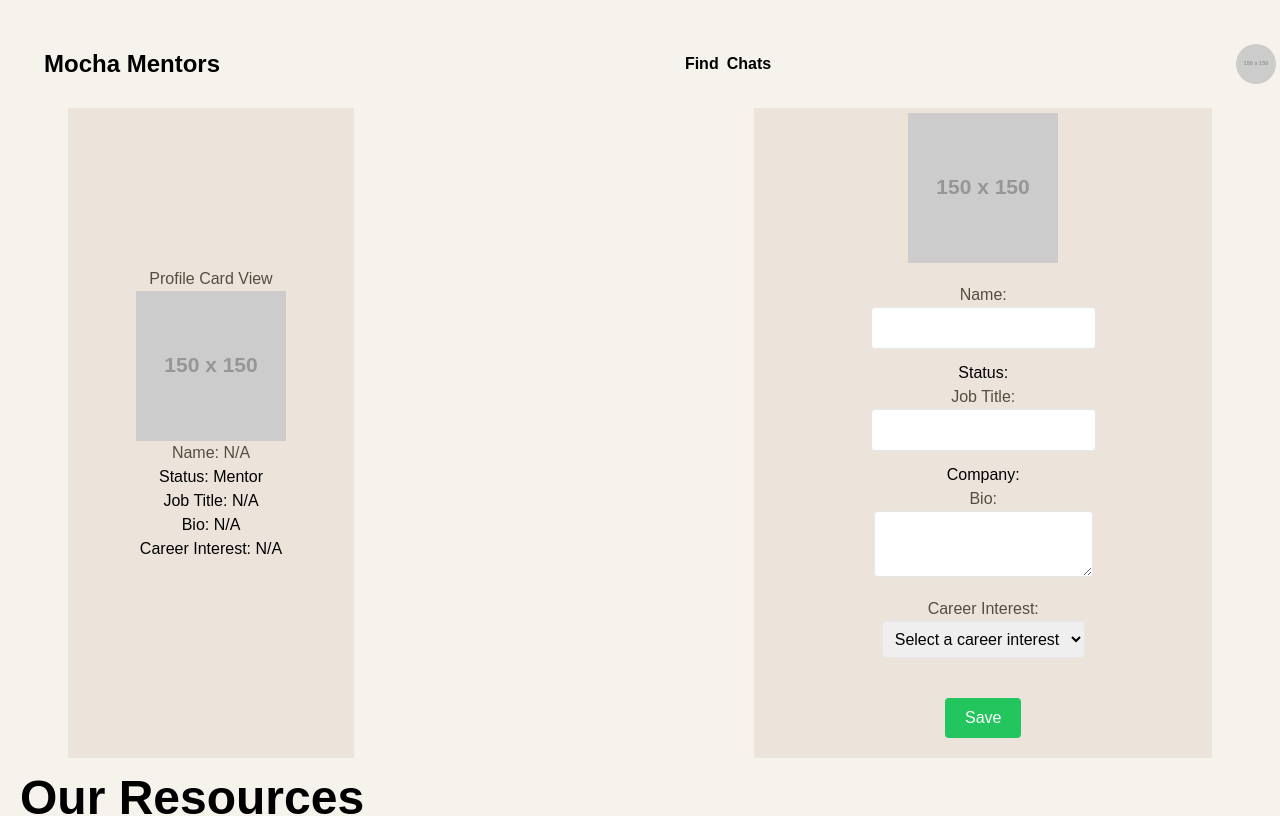
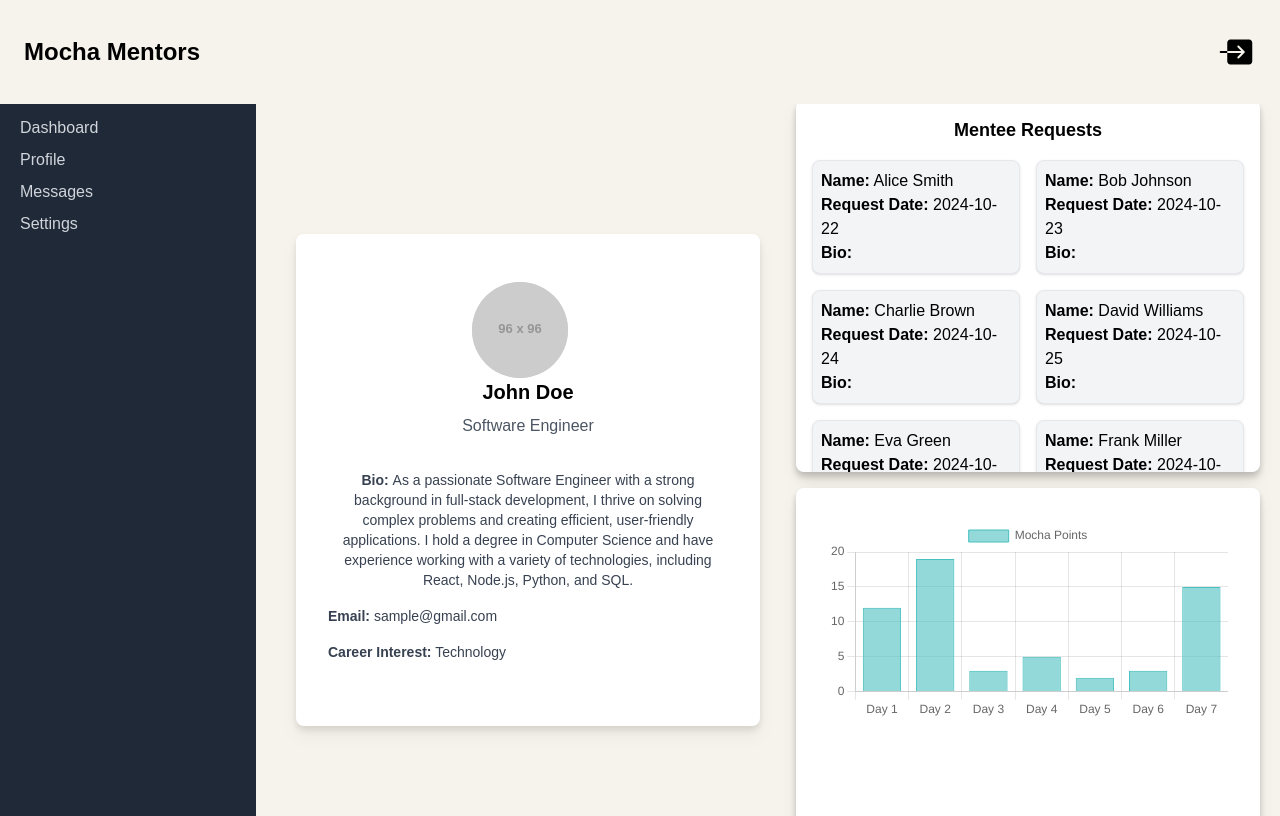
Before and after one commit to wangtony4005/coffeechat, a React (Vite) app in the folder frontend/: page /mentor-profile in a window 1280 px wide. Shown: the top 816 px of the page. Built offline with nearby package versions, Linux system fonts and the light colour scheme.

Commit message:
dashbaord for mentor complete

```diff
--- a/frontend/package.json
+++ b/frontend/package.json
@@ -11,10 +11,13 @@
   },
   "dependencies": {
     "axios": "^1.7.7",
+    "chart.js": "^4.4.6",
     "framer-motion": "^11.9.0",
     "hamburger-react": "^2.5.1",
     "react": "^18.3.1",
+    "react-chartjs-2": "^5.2.0",
     "react-dom": "^18.3.1",
+    "react-icons": "^5.3.0",
     "react-router-dom": "^6.26.2",
     "socket.io": "^4.8.0",
     "socket.io-client": "^4.8.0"
--- /dev/null
+++ b/frontend/src/components/mentor/MentorNavbar.jsx
@@ -0,0 +1,68 @@
+import { useEffect, useState } from "react";
+import { Link, useNavigate } from "react-router-dom";
+import Hamburger from "hamburger-react";
+import { motion } from "framer-motion";
+import { IoIosExit } from "react-icons/io";
+
+function MentorNavbar() {
+  const [login, setLogin] = useState(false);
+  const [isMenuOpen, setIsMenuOpen] = useState(false);
+  const [isProfileOpen, setIsProfileOpen] = useState(false);
+
+  const openProfile = () => {
+    setIsProfileOpen(!isProfileOpen);
+  };
+
+  const logout = () => {
+    localStorage.removeItem("token");
+    navigate("/");
+  };
+
+  const navigate = useNavigate();
+
+  useEffect(() => {
+    if (login) {
+      document.body.style.overflow = "hidden";
+    } else {
+      document.body.style.overflow = "auto";
+    }
+  }, [login]);
+
+  const headerVariants = {
+    hidden: { opacity: 0, y: 0 },
+    visible: { opacity: 1, y: 0 },
+  };
+  return (
+    <>
+      <header className="absolute w-screen z-10 flex items-center justify-between bg-nav-color py-6 px-6 font-semibold stroke-stone-400">
+        <Link to="/mentor-profile" className="lg:text-2xl sm:text-sm ">
+          Mocha Mentors
+        </Link>
+
+        <div className="hidden lg:flex space-x-4">
+          <button onClick={() => logout()} className="py-2">
+            <IoIosExit className=" h-10 w-10" />
+          </button>
+        </div>
+        <div className="lg:hidden flex items-center z-auto">
+          <button onClick={() => setIsMenuOpen(!isMenuOpen)}>
+            <Hamburger />
+          </button>
+        </div>
+        {isMenuOpen && (
+          <div className="absolute top-16 right-0 w-full z-40 bg-nav-color flex flex-col items-center lg:hidden">
+            <Link to="/mentor-profile " className="py-2">
+              Profile
+            </Link>
+
+            <button onClick={() => logout()} className="py-2">
+              <IoIosExit />
+            </button>
+          </div>
+        )}
+      </header>
+    </>
+  );
+}
+
+export default MentorNavbar;
--- /dev/null
+++ b/frontend/src/components/mentor/MochaChart.jsx
@@ -0,0 +1,56 @@
+import React from "react";
+import { Bar } from "react-chartjs-2";
+import {
+  Chart as ChartJS,
+  LinearScale,
+  CategoryScale,
+  BarElement,
+  Title,
+  Tooltip,
+  Legend,
+} from "chart.js";
+
+// Register the necessary components
+ChartJS.register(
+  LinearScale,
+  CategoryScale,
+  BarElement,
+  Title,
+  Tooltip,
+  Legend
+);
+
+const MochaChart = () => {
+  const data = {
+    labels: ["Day 1", "Day 2", "Day 3", "Day 4", "Day 5", "Day 6", "Day 7"],
+    datasets: [
+      {
+        label: "Mocha Points",
+        data: [12, 19, 3, 5, 2, 3, 15], // Replace with your actual Mocha Points data
+        backgroundColor: "rgba(75, 192, 192, 0.6)",
+        borderColor: "rgba(75, 192, 192, 1)",
+        borderWidth: 1,
+      },
+    ],
+  };
+
+  const options = {
+    responsive: true,
+    scales: {
+      y: {
+        beginAtZero: true,
+      },
+      x: {
+        type: "category", // Specify the scale type
+      },
+    },
+  };
+
+  return (
+    <div className="flex-1 flex items-start justify-start p-4 bg-white h-auto w-auto">
+      <Bar data={data} options={options} />
+    </div>
+  );
+};
+
+export default MochaChart;
--- a/frontend/src/pages/MentorProfile.jsx
+++ b/frontend/src/pages/MentorProfile.jsx
@@ -1,103 +1,131 @@
-import React, { useEffect, useState } from "react";
+import React, { useState } from "react";
 import LogggedNavbar from "../components/LogggedNavbar";
-import Footer from "../components/Footer";
-
+import MochaChart from "../components/mentor/MochaChart";
+import MentorNavbar from "../components/mentor/MentorNavbar";
 const MentorProfile = () => {
   // State for form inputs (used for editing)
-  const [nameInput, setNameInput] = useState('');
-  const [jobTitleInput, setJobTitleInput] = useState('');
-  const [bioInput, setBioInput] = useState('');
-  const [careerInterestInput, setCareerInterestInput] = useState(''); // For dropdown
+  const [name, setName] = useState("John Doe");
+  const [jobTitle, setJobTitle] = useState("Software Engineer");
+  const [bio, setBio] = useState(
+    "As a passionate Software Engineer with a strong background in full-stack development, I thrive on solving complex problems and creating efficient, user-friendly applications. I hold a degree in Computer Science and have experience working with a variety of technologies, including React, Node.js, Python, and SQL."
+  );
+  const [careerInterest, setCareerInterest] = useState("Technology");
+  // const [menteeRequests, setMenteeRequests] = useState([]);
 
-
-  // State for saved values (shown in profile card view)
-  const [name, setName] = useState('');
-  const [jobTitle, setJobTitle] = useState('');
-  const [bio, setBio] = useState('');
-  const [careerInterest, setCareerInterest] = useState('');
-
-  const handleSave = () => {
-    // You can handle form submission or saving the data here
-    setName(nameInput);
-    setJobTitle(jobTitleInput);
-    setBio(bioInput);
-    setCareerInterest(careerInterestInput); // Save career interest
-
-    //alert('Profile saved!');
-  };
+  const menteeRequests = [
+    {
+      id: 1,
+      name: "Alice Smith",
+      requestDate: "2024-10-22",
+    },
+    {
+      id: 2,
+      name: "Bob Johnson",
+      requestDate: "2024-10-23",
+    },
+    {
+      id: 3,
+      name: "Charlie Brown",
+      requestDate: "2024-10-24",
+    },
+    {
+      id: 4,
+      name: "David Williams",
+      requestDate: "2024-10-25",
+    },
+    { id: 5, name: "Eva Green", requestDate: "2024-10-26", status: "Pending" },
+    {
+      id: 6,
+      name: "Frank Miller",
+      requestDate: "2024-10-27",
+    },
+    // Add more mentee requests as needed
+  ];
 
   return (
-    <div className="min-h-screen p-5 bg-base-color">
-      <LogggedNavbar />
+    <main className="h-auto w-auto  bg-base-color">
+      <MentorNavbar />
+      <div className="w-full min-h-screen h-auto  flex flex-col md:flex-row items-start bg-base-color text-black justify-center pt-20 ">
+        <aside className="flex-shrink-0 w-64 h-screen bg-gray-800 text-white p-5">
+          <nav className="flex flex-col space-y-2 ">
+            <a href="#" className="text-gray-300 hover:text-white mt-4">
+              Dashboard
+            </a>
+            <a href="#" className="text-gray-300 hover:text-white">
+              Profile
+            </a>
+            <a href="chatpage" className="text-gray-300 hover:text-white">
+              Messages
+            </a>
+            <a href="#" className="text-gray-300 hover:text-white">
+              Settings
+            </a>
+          </nav>
+        </aside>
 
-      <hr className="border-mocha-color"/>
-      <div className="flex justify-between mt-12 px-12">
-        {/* Profile Card View */}
-        <div className="w-1/4 p-5 bg-darker-nav-color flex flex-col items-center justify-center h-128">
-          <h1 className="text-mocha-color">Profile Card View</h1>
-          <img src="https://via.placeholder.com/150" alt="Profile Pic" />
-          <h2 className="text-mocha-color">Name: {name || "N/A"}</h2>
-          <p>Status: Mentor</p>
-          <p>Job Title: {jobTitle || "N/A"}</p>
-          <p>Bio: {bio || "N/A"}</p>
-          <p>Career Interest: {careerInterest || "N/A"}</p>
-        </div>
+        <div className="flex flex-col md:flex-row justify-center h-screen flex-grow p-5 space-y-4 md:space-y-0 md:space-x-4">
+          <div className="flex-1 h-auto p-5 rounded-lg w-96 ">
+            <div className="flex items-center justify-center h-full flex-col ">
+              <div className="w-auto h-auto bg-white rounded-lg drop-shadow-lg px-8 py-12">
+                <div className="flex flex-col items-center justify-center text-center mb-4">
+                  <div className="w-24 h-24 bg-gray-300 rounded-full mr-4">
+                    <img
+                      src="https://via.placeholder.com/96"
+                      alt="Profile"
+                      className="w-full h-full rounded-full object-cover"
+                    />
+                  </div>
 
-        {/* Edit Profile Section */}
-        <div className="w-2/5 p-5 bg-darker-nav-color flex flex-col items-center">
-          <h1 className="text-mocha-color">Edit Profile</h1>
-          <img src="https://via.placeholder.com/150" alt="Profile Pic" className="mb-5"/>
-          {/* Input fields */}
-          <h2 className="text-mocha-color">Name:</h2>
-          <input
-            type="text"
-            value={nameInput} // Editable input
-            onChange={(e) => setNameInput(e.target.value)} // Updates input state
-            className="mb-3 p-2 border rounded"
-          />
-          <p>Status:</p>
-          <h2 className="text-mocha-color">Job Title:</h2>
-          <input
-            type="text"
-            value={jobTitleInput} // Editable input
-            onChange={(e) => setJobTitleInput(e.target.value)} // Updates input state
-            className="mb-3 p-2 border rounded"
-          />
-          <h2>Company:</h2>
-          <h2 className="text-mocha-color">Bio:</h2>
-          <textarea
-            value={bioInput} // Editable input
-            onChange={(e) => setBioInput(e.target.value)} // Updates input state
-            className="mb-5 p-2 border rounded"
-          />
+                  <div className="text-wrap text-black">
+                    <h2 className="text-xl font-bold mb-2">{name}</h2>
+                    <h3 className="text-md text-gray-600 mb-4">{jobTitle}</h3>
+                  </div>
+                </div>
+                <p className="text-sm text-center text-wrap text-gray-700 mb-4">
+                  <strong>Bio: </strong>
+                  {bio}
+                </p>
+                <p className="text-sm text-gray-700 mb-4">
+                  <strong>Email:</strong> sample@gmail.com
+                </p>
+                <p className="text-sm text-gray-700 mb-4">
+                  <strong>Career Interest:</strong> {careerInterest}
+                </p>
+              </div>
+            </div>
+          </div>
 
+          <div className="flex-1 flex flex-col space-y-4 text-black rounded-lg drop-shadow-lg">
+            <div className="flex-1 flex flex-col items-center justify-start p-4 bg-white rounded-lg drop-shadow-lg overflow-auto">
+              <h2 className="text-lg font-bold mb-4">Mentee Requests</h2>
+              <div className="grid grid-cols-2 gap-4 ">
+                {menteeRequests.map((request) => (
+                  <div
+                    key={request.id}
+                    className="p-2 border rounded-lg bg-gray-100 shadow"
+                  >
+                    <p>
+                      <strong>Name:</strong> {request.name}
+                    </p>
+                    <p>
+                      <strong>Request Date:</strong> {request.requestDate}
+                    </p>
+                    <p>
+                      <strong>Bio: </strong>
+                    </p>
+                  </div>
+                ))}
+              </div>
+            </div>
 
-          {/* Dropdown for Career Interest */}
-          <h2 className="text-mocha-color">Career Interest:</h2>
-          <select
-            value={careerInterestInput}
-            onChange={(e) => setCareerInterestInput(e.target.value)}
-            className="mb-5 p-2 border rounded"
-          >
-            <option value="">Select a career interest</option>
-            <option value="Software Engineering">Software Engineering</option>
-            <option value="Data Science">Data Science</option>
-            <option value="Product Management">Product Management</option>
-            <option value="UX/UI Design">UX/UI Design</option>
-            <option value="Cybersecurity">Cybersecurity</option>
-          </select>
-
-          <button
-            className="mt-5 px-5 py-2 bg-green-500 text-white rounded cursor-pointer"
-            onClick={handleSave}
-          >
-            Save
-          </button>
+            <div className="flex-1 flex items-start justify-start p-4 bg-white rounded-lg drop-shadow-lg">
+              <MochaChart />
+            </div>
+          </div>
         </div>
       </div>
-      <Footer />
-    </div>
+    </main>
   );
-}
+};
 
 export default MentorProfile;
```
Also changed, not shown: frontend/src/pages/ChatPage.jsx (+14 -5 lines), 1 other file (tests, documents, lock files or other folders).
